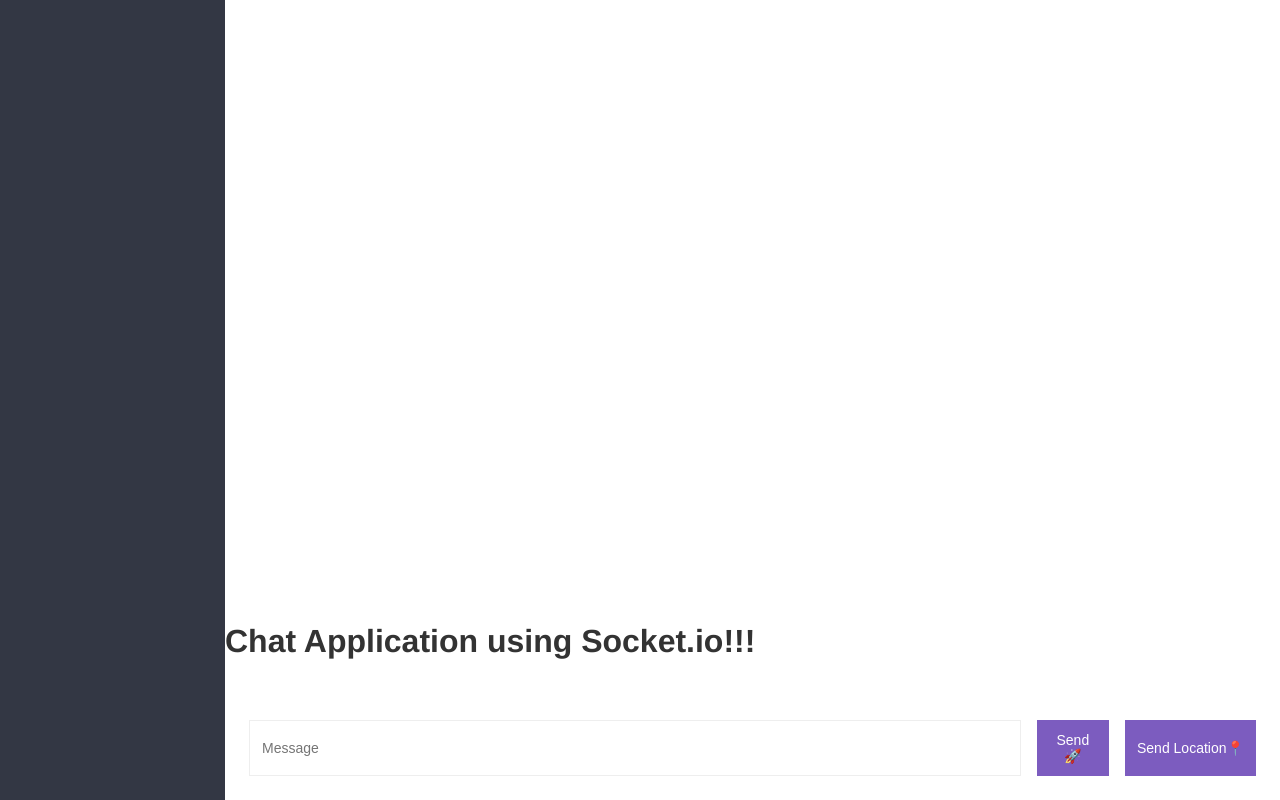
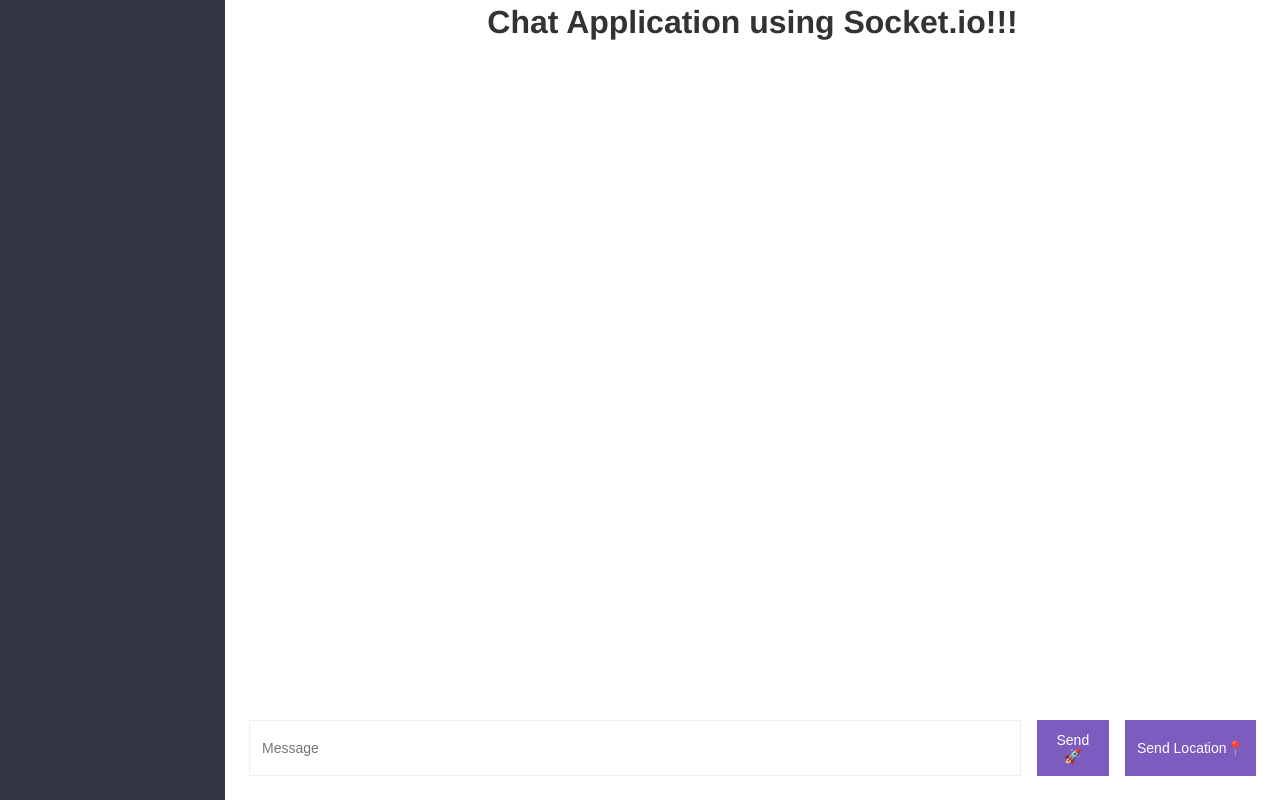
Before and after one commit to mfmnufail/chat-app, a website: page public/chat.html in a window 1280 px wide. Drawn offline with nearby package versions, Linux system fonts and the light colour scheme; no server answers.

Commit message:
Final changes

```diff
--- a/public/chat.html
+++ b/public/chat.html
@@ -11,14 +11,14 @@
 
             </div>
             <div class="chat__main">
+                <h1 style="text-align:center">Chat Application using Socket.io!!!</h1>
+
+
                 <div id="messages" class="chat__messages"></div>
-                <h1>
-                    Chat Application using Socket.io!!!
-                </h1>
               <div class="compose">
                 <form id="message-form">
                     <input name="message" placeholder="Message" type="text" required autocomplete="off">
-                    <button >Send 🚀 </button>
+                    <button >Send    🚀 </button>
                 </form>
 
                 <button id="send-location">Send Location📍 </button>
```
